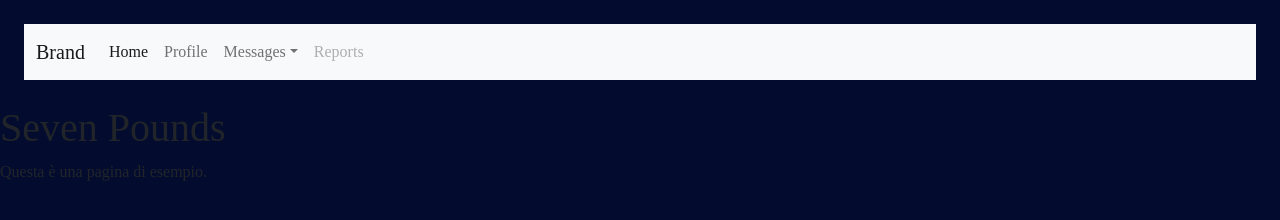
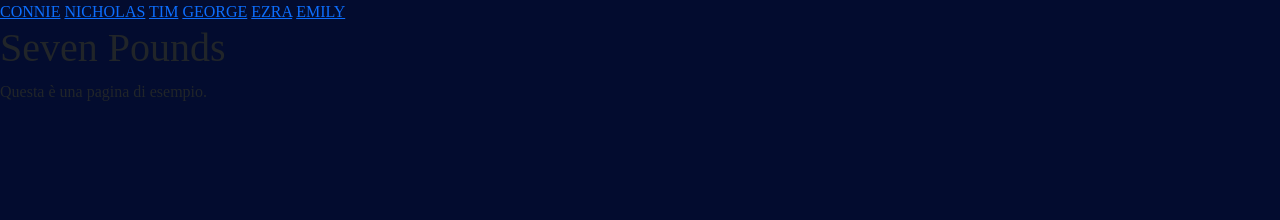
Before and after one commit to ringhietto/SevenPounds, a plain HTML site: page index.html in a window 1280 px wide. Drawn offline with nearby package versions, Linux system fonts and the light colour scheme.

Commit message:
tentativi

```diff
--- a/index.html
+++ b/index.html
@@ -11,31 +11,16 @@
 
 <body style="background-color: #030C2F; margin: 0;
     font-family: craketest-regular;">
-    <div class="m-4">
-        <nav class="navbar navbar-expand-lg navbar-light bg-light">
-            <div class="container-fluid">
-                <a href="#" class="navbar-brand">Brand</a>
-                <button type="button" class="navbar-toggler" data-bs-toggle="collapse" data-bs-target="#navbarCollapse">
-                    <span class="navbar-toggler-icon"></span>
-                </button>
-                <div class="collapse navbar-collapse" id="navbarCollapse">
-                    <div class="navbar-nav">
-                        <a href="#" class="nav-item nav-link active">Home</a>
-                        <a href="#" class="nav-item nav-link">Profile</a>
-                        <div class="nav-item dropdown">
-                            <a href="#" class="nav-link dropdown-toggle" data-bs-toggle="dropdown">Messages</a>
-                            <div class="dropdown-menu">
-                                <a href="#" class="dropdown-item">Inbox</a>
-                                <a href="#" class="dropdown-item">Sent</a>
-                                <a href="#" class="dropdown-item">Drafts</a>
-                            </div>
-                        </div>
-                        <a href="#" class="nav-item nav-link disabled" tabindex="-1">Reports</a>
-                    </div>
-                </div>
-            </div>
-        </nav>
-    </div>
+    <nav>
+        <div class="names">
+            <a class="Connie">CONNIE</a>
+            <a class="Nicholas">NICHOLAS</a>
+            <a class="Tim">TIM</a>
+            <a class="George">GEORGE</a>
+            <a class="Ezra">EZRA</a>
+            <a class="Emily">EMILY</a>
+        </div>
+    </nav>
 
 </html>
 
```
Also changed, not shown: style.css (+2 -5 lines).
